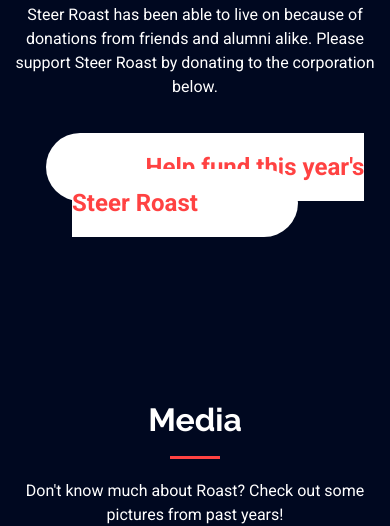
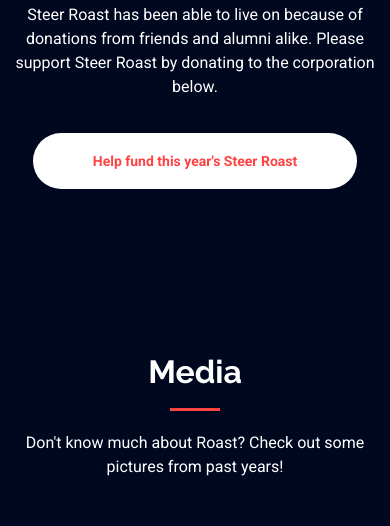
Before and after one commit to radkinz/RoastWebsite, a plain HTML site: page index.html in a window 390 px wide. Shown: the part 1720-2246 px from the top of the page. Drawn offline with Linux system fonts and the light colour scheme.

Commit message:
fix donate button

```diff
--- a/assets/css/main.css
+++ b/assets/css/main.css
@@ -1174,6 +1174,12 @@ section,
   .venue .venue-info h3 {
     font-size: 24px;
   }
+
+  .donate-button {
+    font-size: 14px;
+    padding: 20px 60px;
+  }
+
 }
 
 .venue .venue-info p {
```
Also changed, not shown: 1 other file.
